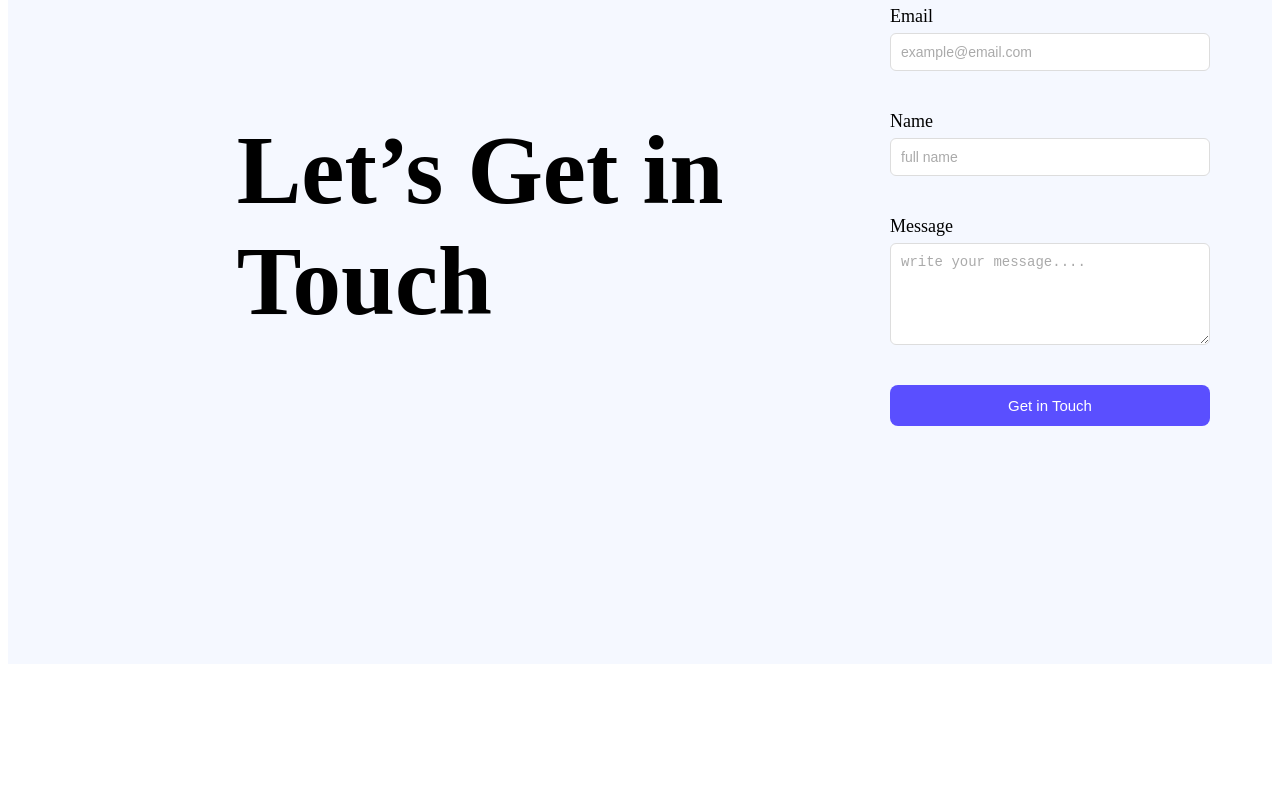
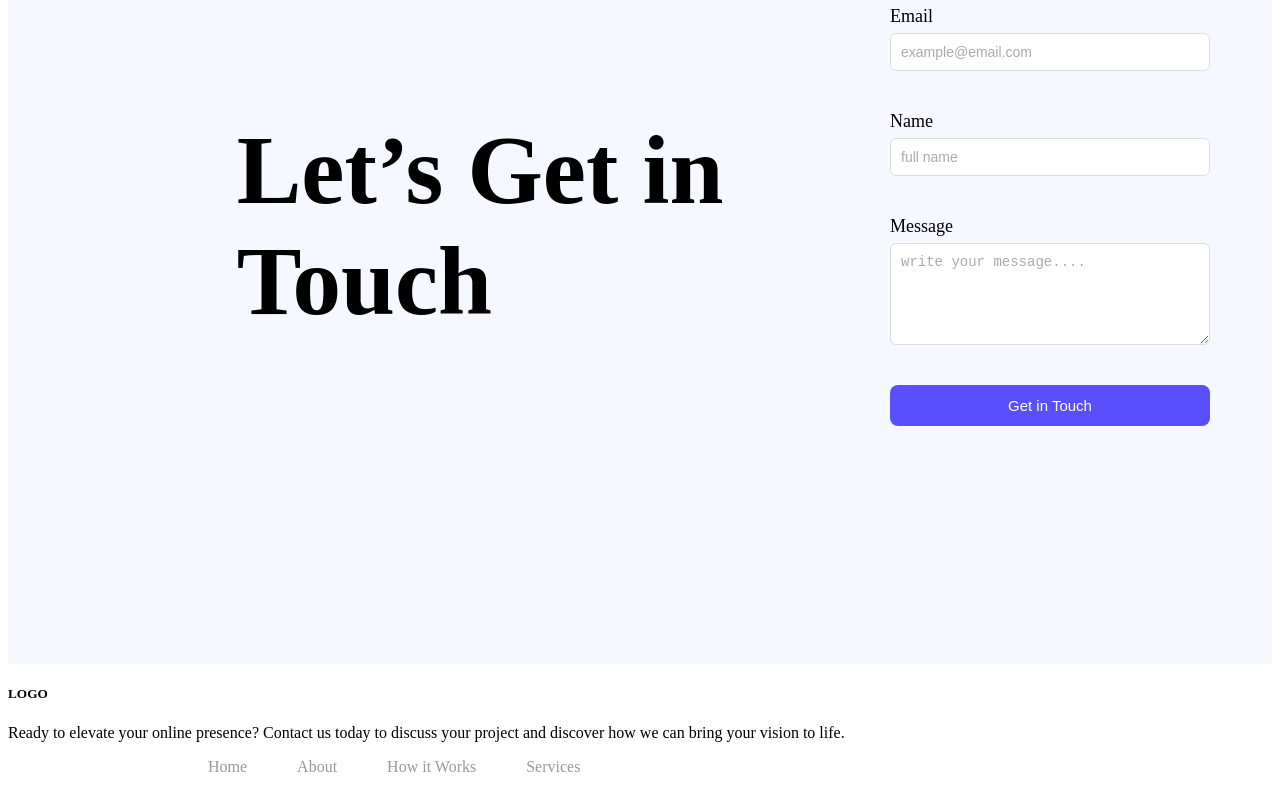
Before and after one commit to Habiba553/assignment_1, a plain HTML site: page index.html in a window 1280 px wide. Shown: the part 2246-3046 px from the top of the page. Before the commit the page ends 2918 px from the top, so only its background shows below. Drawn offline with Linux system fonts and the light colour scheme.

Commit message:
added footer part

```diff
--- a/index.html
+++ b/index.html
@@ -147,7 +147,22 @@
 </div>
 </div>
   </section>
-
+  <footer class="footer">
+    <div class="footer-column">
+      <h5 class="footer-titlte">LOGO</h5>
+      <p class="footer-text">
+        Ready to elevate your online presence? Contact us today to discuss your project and discover how we can bring your vision to life.
+      </p>
+      <nav class="nav-menu">
+        <ul>
+          <li><a href="#">Home</a></li>
+          <li><a href="#">About</a></li>
+          <li><a href="#">How it Works</a></li>
+          <li><a href="#">Services</a></li>
+        </ul>
+      </nav>
+    </div>
+  </footer>
 
 </body>
 </html>
```
